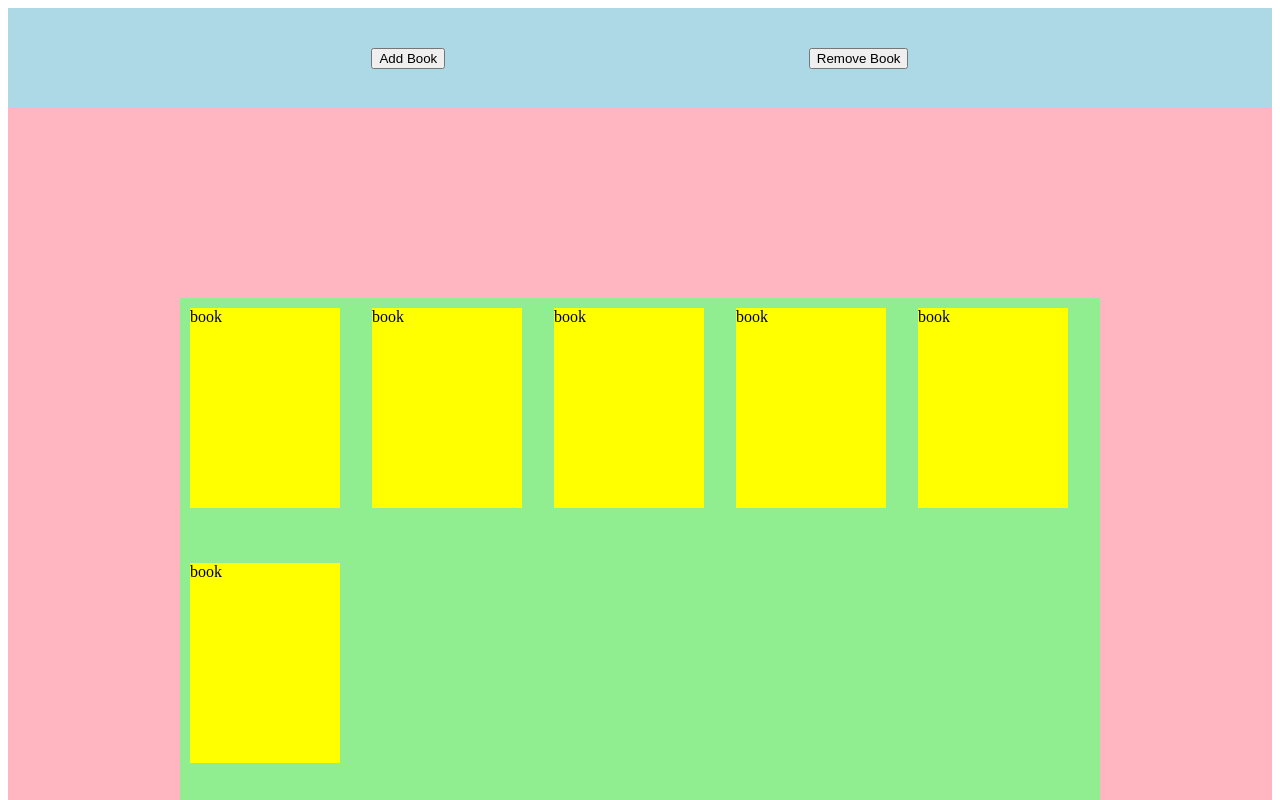
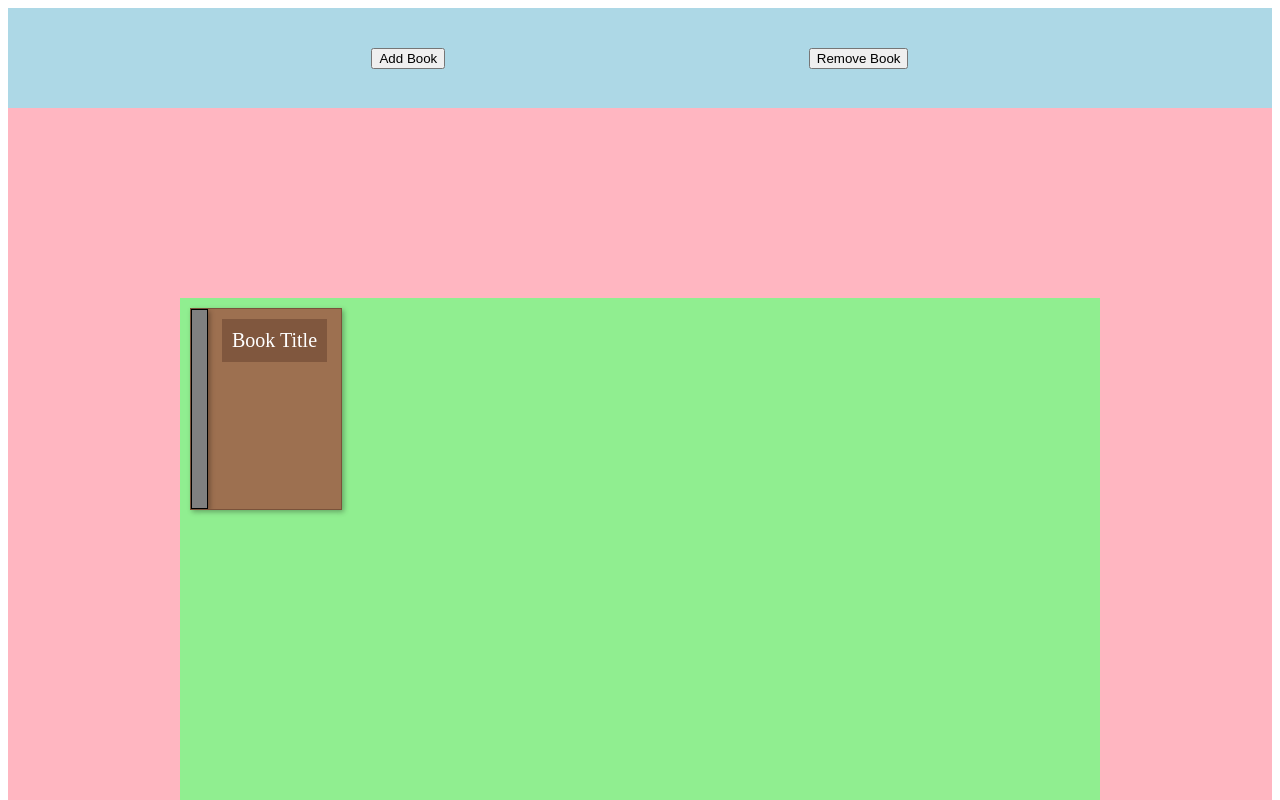
Before and after one commit to darizae/top-library, a website: page index.html in a window 1280 px wide. Shown: the top 800 px of the page. Drawn offline with Linux system fonts and the light colour scheme.

Commit message:
Add book styling in CSS

```diff
--- a/index.html
+++ b/index.html
@@ -14,12 +14,10 @@
     </div>
     <div id="content">
         <div id="display">
-            <div class="book">book</div>
-            <div class="book">book</div>
-            <div class="book">book</div>
-            <div class="book">book</div>
-            <div class="book">book</div>
-            <div class="book">book</div>
+            <div class="book">
+                <div class="left-side"></div>
+                <div class="book-title">Book Title</div>
+            </div>
         </div>
     </div>
 </body>
--- a/public/style.css
+++ b/public/style.css
@@ -32,5 +32,29 @@ body {
 .book {
     width: 150px;
     height: 200px;
-    background-color: yellow;
+    background-color: #9d7050;
+    border: 1px solid #7a523a;
+    box-shadow: 2px 2px 5px rgba(0, 0, 0, 0.3);
+    position: relative;
+    overflow: hidden;
+    display: flex;
+    gap: 1;
 }
+
+.left-side {
+    background-color: gray;
+    border: 1px solid black;
+    box-shadow: 2px 2px 5px rgba(0, 0, 0, 0.3);
+    width: 10%;
+    margin-right: 14px;
+}
+
+.book-title {
+    background-color: rgba(122, 82, 58, 0.8);
+    color: white;
+    padding: 10px;
+    font-size: 20px;
+    text-align: center;
+    align-self: self-start;
+    margin-top: 10px;
+}
--- a/to-dos.txt
+++ b/to-dos.txt
@@ -6,3 +6,5 @@ On the other side, a dynamic grid
 -> each cell has a book-shaped container, looks like a book
 -> has text for the title
 -> When mouse hovering, the book's info pops out as a tooltip of some sorts
+
+For every book added, make the background color of the cover random
```
